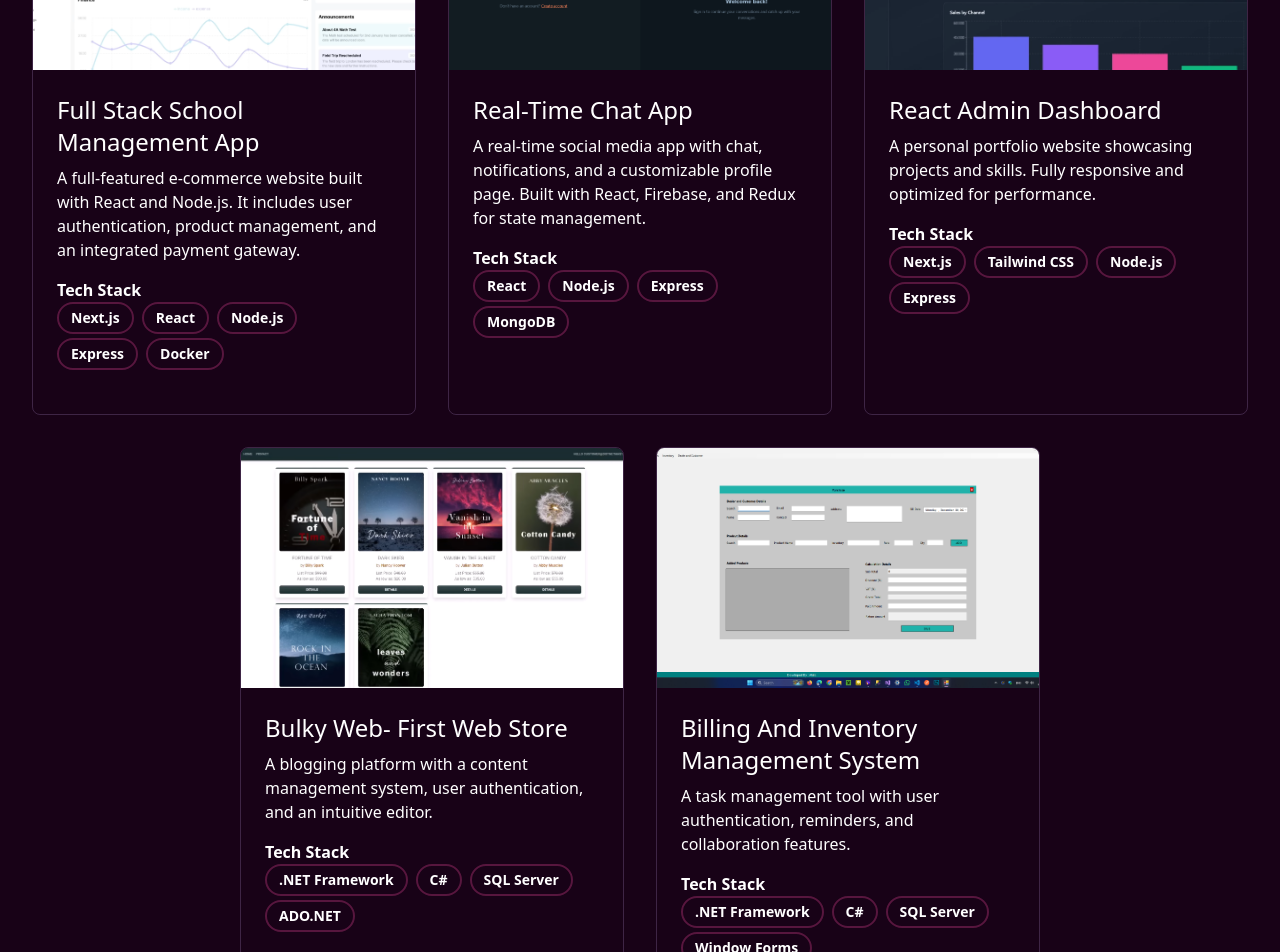
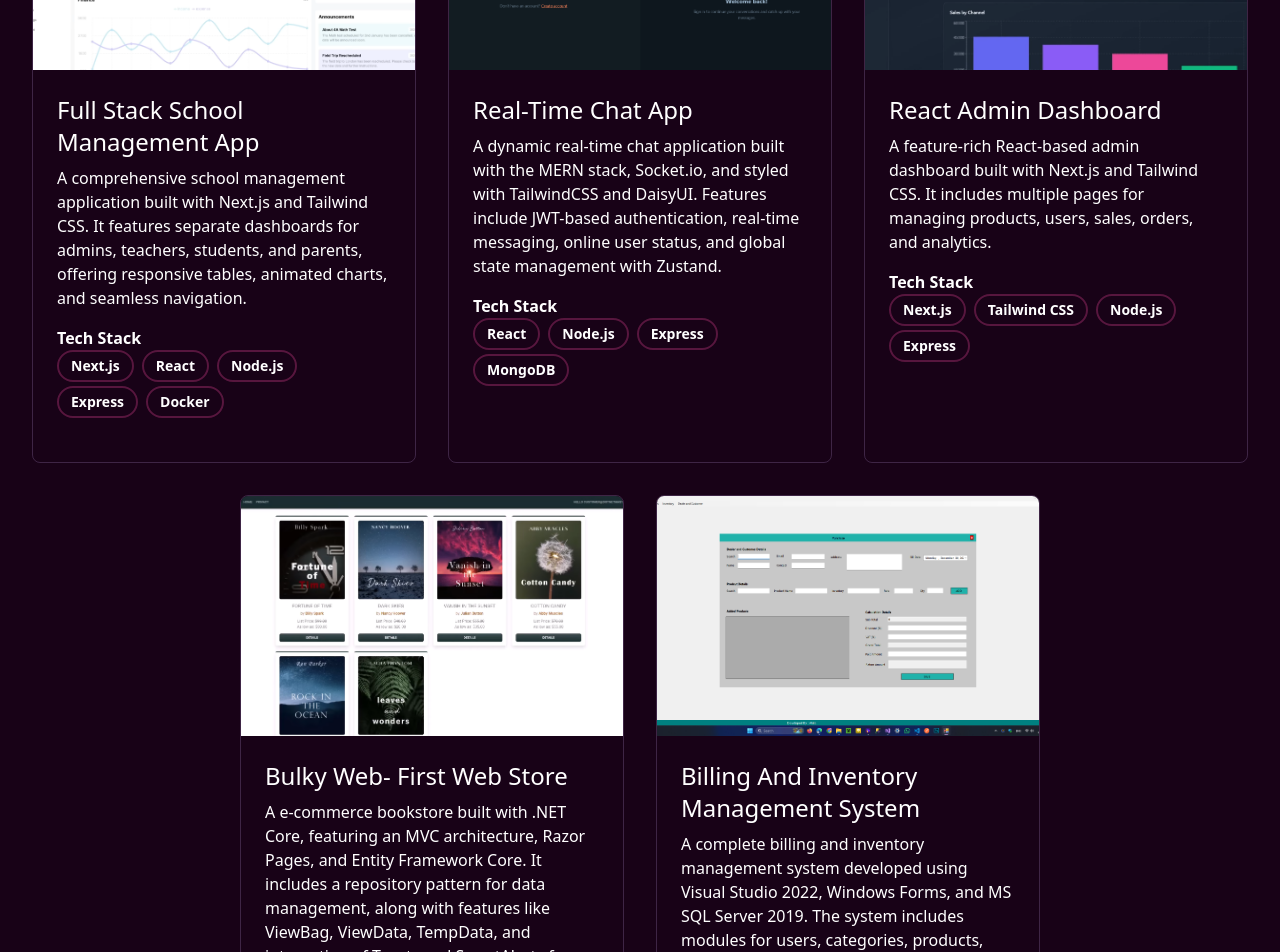
Before and after one commit to Akila-Dev97/My-Portfolio, a React (Vite) app: page / in a window 1280 px wide. Shown: the part 1260-2212 px from the top of the page. Built offline with nearby package versions, Linux system fonts and the light colour scheme.

Commit message:
update portfolio

```diff
--- a/src/constants/index.jsx
+++ b/src/constants/index.jsx
@@ -38,7 +38,7 @@ export const PROJECTS = [
     id: 1,
     title: "Full Stack School Management App",
     description:
-      "A full-featured e-commerce website built with React and Node.js. It includes user authentication, product management, and an integrated payment gateway.",
+      "A comprehensive school management application built with Next.js and Tailwind CSS. It features separate dashboards for admins, teachers, students, and parents, offering responsive tables, animated charts, and seamless navigation.",
     techStack: ["Next.js", "React", "Node.js", "Express", "Docker"],
     imgSrc: project1,
     link: "https://github.com/Akila-Dev97/Full-Stack-School-Management",
@@ -47,7 +47,7 @@ export const PROJECTS = [
     id: 2,
     title: "Real-Time Chat App",
     description:
-      "A real-time social media app with chat, notifications, and a customizable profile page. Built with React, Firebase, and Redux for state management.",
+      "A dynamic real-time chat application built with the MERN stack, Socket.io, and styled with TailwindCSS and DaisyUI. Features include JWT-based authentication, real-time messaging, online user status, and global state management with Zustand.",
     techStack: ["React", "Node.js", "Express", "MongoDB"],
     imgSrc: project2,
     link: "https://github.com/Akila-Dev97/Chat-App-MERN",
@@ -56,7 +56,7 @@ export const PROJECTS = [
     id: 3,
     title: "React Admin Dashboard",
     description:
-      "A personal portfolio website showcasing projects and skills. Fully responsive and optimized for performance.",
+      "A feature-rich React-based admin dashboard built with Next.js and Tailwind CSS. It includes multiple pages for managing products, users, sales, orders, and analytics.",
     techStack: ["Next.js", "Tailwind CSS", "Node.js", "Express"],
     imgSrc: project3,
     link: "https://github.com/Akila-Dev97/React-Admin-Dashboard",
@@ -65,7 +65,7 @@ export const PROJECTS = [
     id: 4,
     title: "Bulky Web- First Web Store",
     description:
-      "A blogging platform with a content management system, user authentication, and an intuitive editor.",
+      "A e-commerce bookstore built with .NET Core, featuring an MVC architecture, Razor Pages, and Entity Framework Core. It includes a repository pattern for data management, along with features like ViewBag, ViewData, TempData, and integration of Toastr and SweetAlerts for user notifications.",
     techStack: [".NET Framework", "C#", "SQL Server", "ADO.NET"],
     imgSrc: project4,
     link: "https://github.com/Akila-Dev97/FirstWebStore",
@@ -74,7 +74,7 @@ export const PROJECTS = [
     id: 5,
     title: "Billing And Inventory Management System",
     description:
-      "A task management tool with user authentication, reminders, and collaboration features.",
+      "A complete billing and inventory management system developed using Visual Studio 2022, Windows Forms, and MS SQL Server 2019. The system includes modules for users, categories, products, dealers/customers, and transactions.",
     techStack: [".NET Framework", "C#", "SQL Server", "Window Forms"],
     imgSrc: project5,
     link: "https://github.com/Akila-Dev97/BillingAndInventoryManagement",
@@ -100,6 +100,10 @@ export const SKILLS = [
   },
   {
     name: "Node.js",
+    icon: <RiNodeTree className="text-green-500" />,
+  },
+  {
+    name: "Next.js",
     icon: <RiNodeTree className="text-green-500" />,
   },
   {
```
